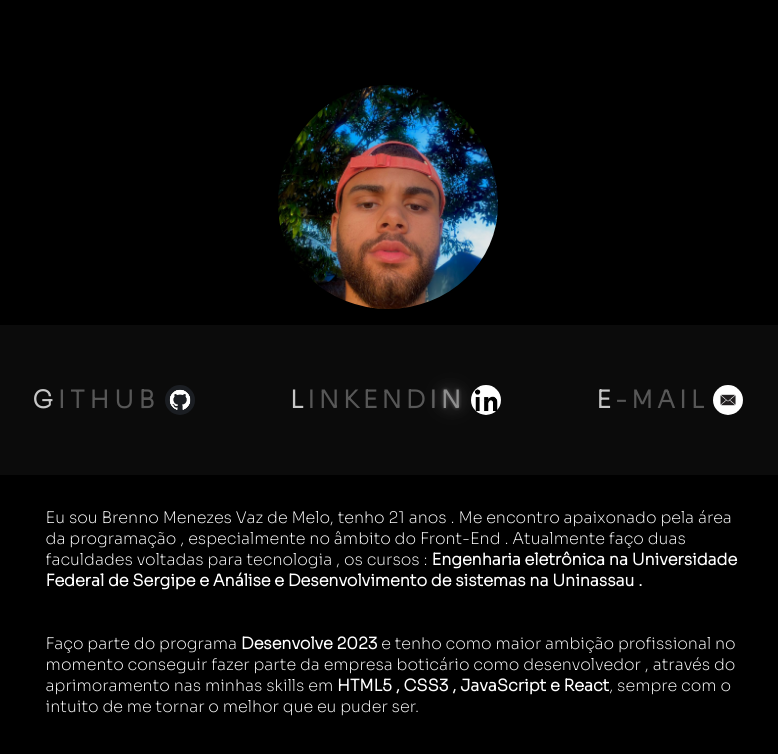
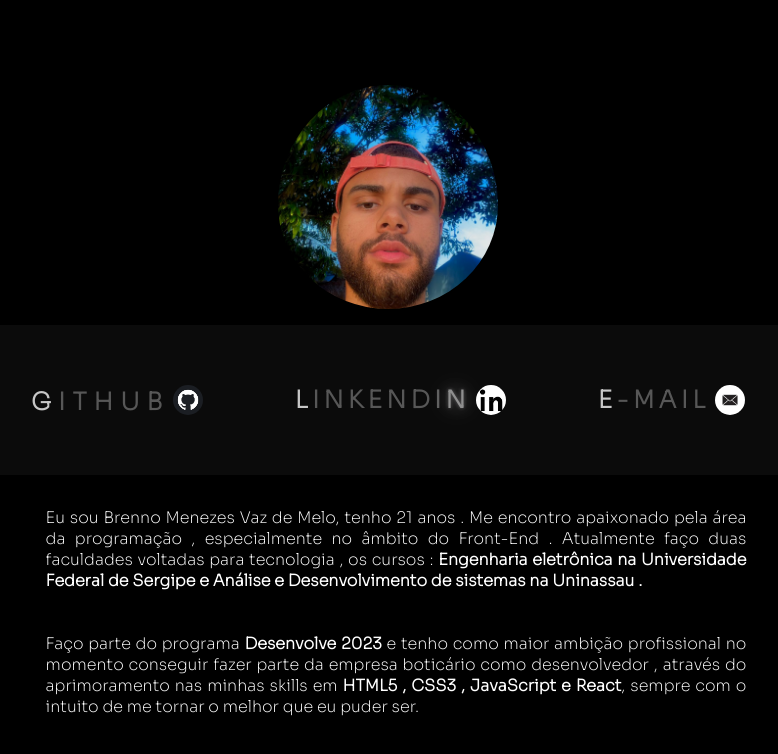
Before and after one commit to brennomvm/Portifolio, a plain HTML site: page index.html in a window 1280 px wide. In both pictures the pointer is over the link 348 px from the left and 2841 px from the top of the page. Shown: the part 2441-3195 px from the top of the page, without its empty margins (252-1030 px from the left). Drawn offline with Linux system fonts and the light colour scheme.

Commit message:
update perfil.css

```diff
--- a/css/perfil.css
+++ b/css/perfil.css
@@ -15,7 +15,7 @@
     font-weight: 300;
     padding-top: 2rem;
     padding-left: 1rem;
-    text-align: left;
+    text-align: justify;
     width: 80%;
 
 
@@ -48,7 +48,7 @@
 
 
 .redes:hover a{
-        font-size: 22px;
+        font-size: 30px;
         transition: 0.4s;
 }
 
```
